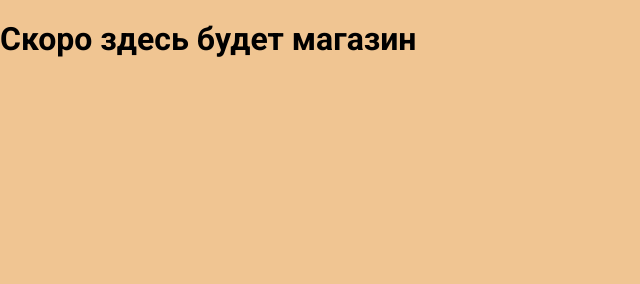
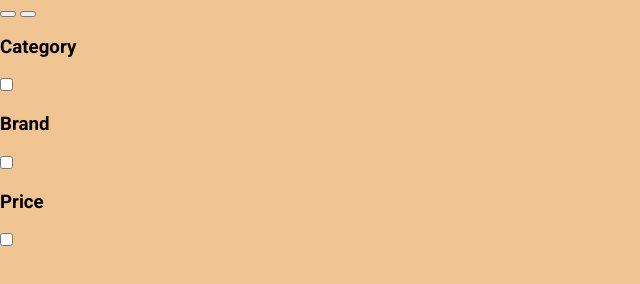
Before and after one commit to sensaur/online-store, a website built with webpack: page src/index.html in a window 1280 px wide. Shown: the whole page, without its empty margins (0-640 px from the left). Built offline with nearby package versions, Linux system fonts and the light colour scheme; a web font is replaced by a local one.

Commit message:
feat: start adding index.html

```diff
--- a/src/index.html
+++ b/src/index.html
@@ -9,9 +9,55 @@
 </head>
 <body>
 <header>
-    <h1>Скоро здесь будет магазин</h1>
+    <div class="wrapper header__wrapper">
+        <div class="brand"></div>
+        <div class="total-price"></div>
+        <div class="cart"></div>
+    </div>
 </header>
 <main>
+    <div class="main-page">
+        <div class="wrapper main-page__wrapper">
+            <div class="filters">
+                <div class="wrapper filters__wrapper">
+                    <div class="reset-link">
+                       <button class="button reset-link__button button_reset"></button>
+                       <button class="button reset-link__button button_link"></button>
+                    </div>
+                </div>
+                <div class="filter filter_category">
+                    <h3 class="subtitle filter__subtitle">Category</h3>
+                    <div class="list filter__list filter__list_category">
+                        <div class="checkbox-line list__checkbox-line checkbox-line_active">
+                            <input type="checkbox" class="checkbox-line__checkbox">
+                            <label class="label checkbox-line__label" for=""></label>
+                            <span class="data-filter checkbox-line__data-filter"></span>
+                        </div>
+                    </div>
+                </div>
+                <div class="filter filter_brand">
+                    <h3 class="subtitle filter__subtitle">Brand</h3>
+                    <div class="list filter__list filter__list_brand">
+                        <div class="checkbox-line list__checkbox-line checkbox-line_active">
+                            <input type="checkbox" class="checkbox-line__checkbox">
+                            <label class="label checkbox-line__label" for=""></label>
+                            <span class="data-filter checkbox-line__data-filter"></span>
+                        </div>
+                    </div>
+                </div>
+                <div class="filter filter_price">
+                    <h3 class="subtitle filter__subtitle">Price</h3>
+                    <div class="list filter__list filter__list_price">
+                        <div class="checkbox-line list__checkbox-line checkbox-line_active">
+                            <input type="checkbox" class="checkbox-line__checkbox">
+                            <label class="label checkbox-line__label" for=""></label>
+                            <span class="data-filter checkbox-line__data-filter"></span>
+                        </div>
+                    </div>
+                </div>
+            </div>
+        </div>
+    </div>
 </main>
 <footer>
 </footer>
```
Also changed, not shown: src/assets/img/2022-12-16 (1).png (added).
